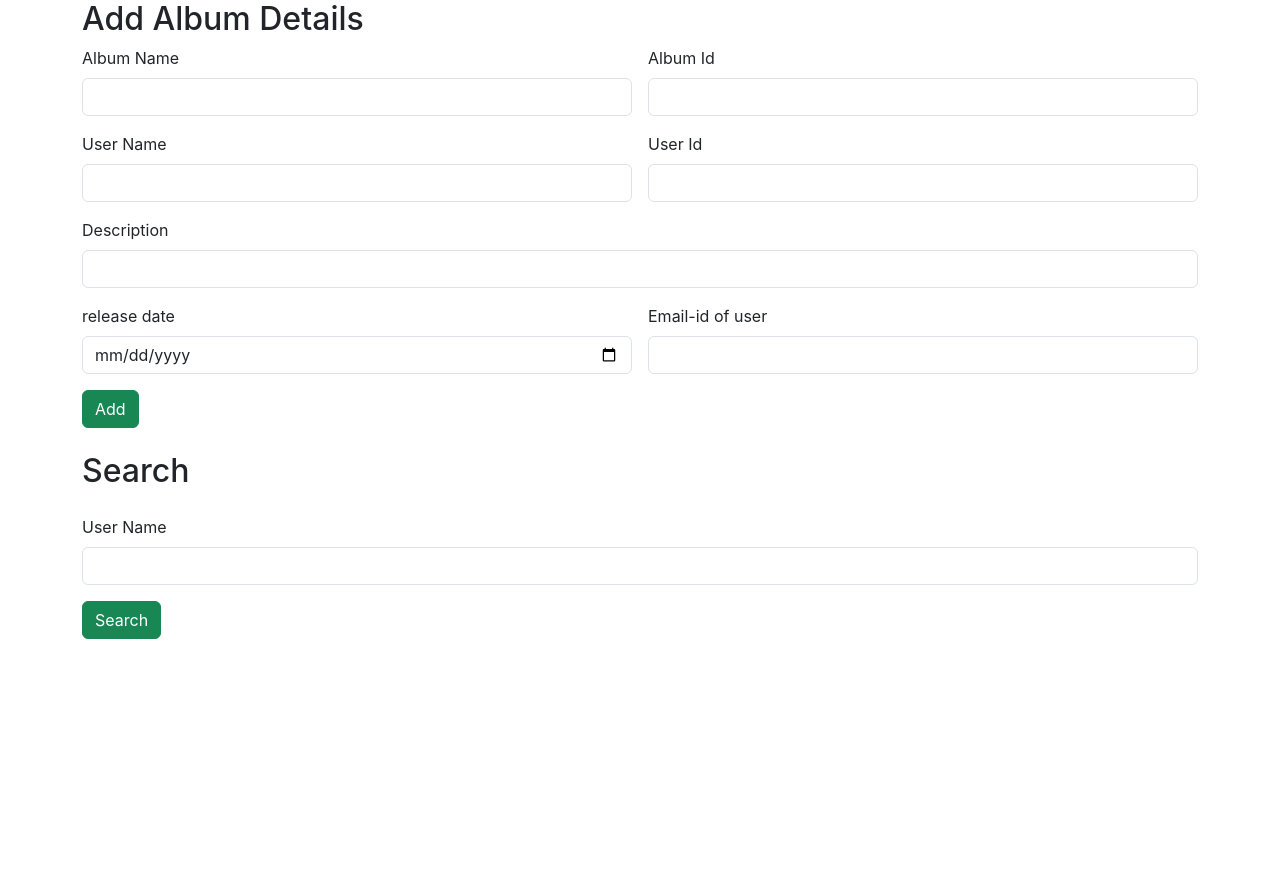
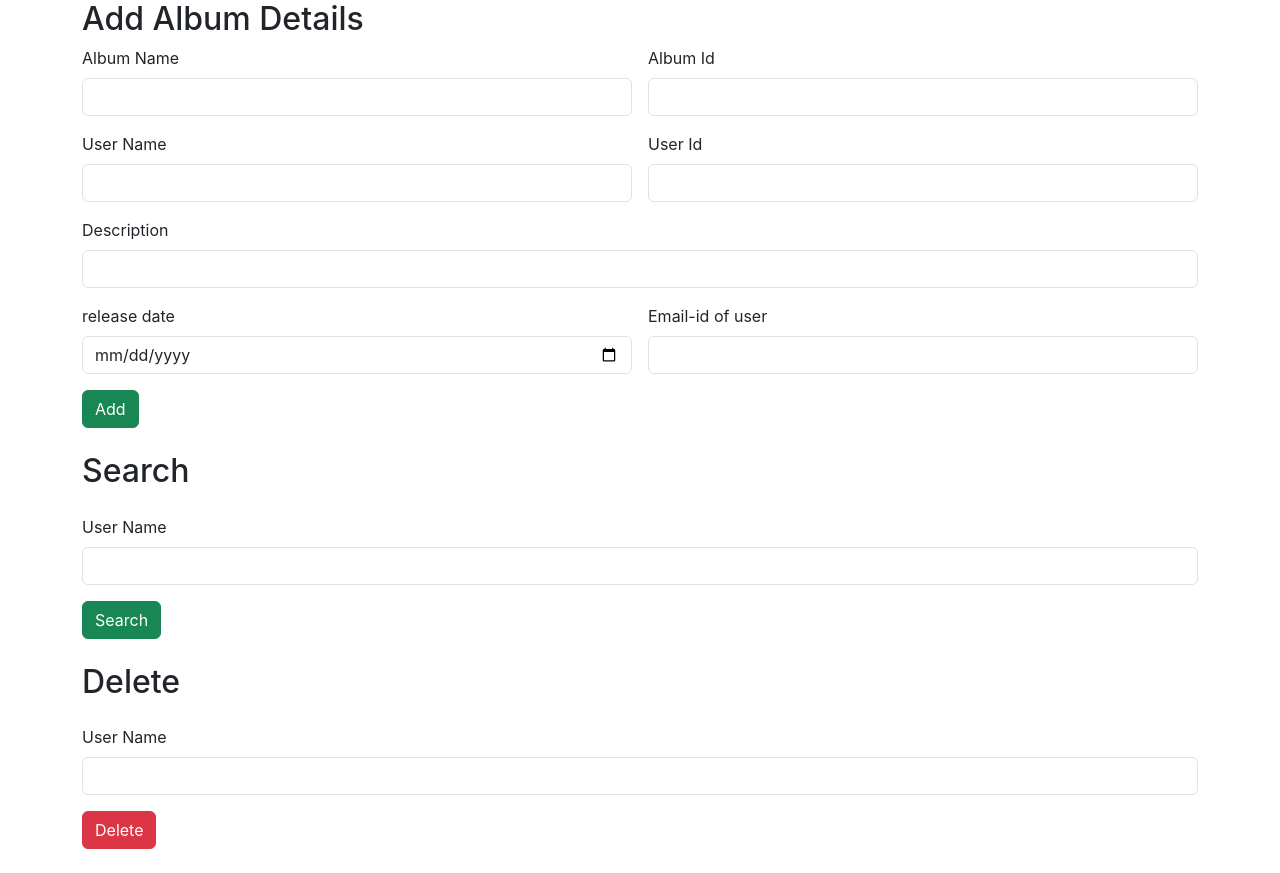
Before and after one commit to Gloriya2001/album-app-react, a React (Create React App) app: page / in a window 1280 px wide. Before the commit the page ends 800 px from the top, so only its background shows below. Built offline with nearby package versions, Linux system fonts and the light colour scheme.

Commit message:
Delete done

```diff
--- a/src/App.js
+++ b/src/App.js
@@ -2,15 +2,18 @@
 import './App.css';
 import Add from './components/Add';
 import Search from './components/Search';
+import Delete from './components/Delete';
 
 function App() {
   return (
     <div>
 
-<Add/>
-<br></br>
-<Search/>
-<br></br>
+      <Add />
+      <br></br>
+      <Search />
+      <br></br>
+      <Delete />
+      <br></br>
     </div>
   );
 }
--- /dev/null
+++ b/src/components/Delete.jsx
@@ -0,0 +1,38 @@
+import React from 'react'
+
+const Delete = () => {
+  return (
+    <div>
+
+<div className="container">
+        <div className="row">
+            <div className="col col-12 col-sm-12 col-md-12 col-lg-12 col-xl-12 col-xxl-12">
+
+            <div className="row g-3">
+
+                <h2>Delete</h2>
+
+                <div className="col col-12 col-sm-12 col-md-12 col-lg-12 col-xl-12 col-xxl-12">
+
+                <label htmlFor="" className="form-label">User Name</label>
+                <input type="text" className="form-control" />
+
+                </div>
+                <div className="col col-12 col-sm-12 col-md-12 col-lg-12 col-xl-12 col-xxl-12">
+
+                <button className="btn btn-danger">Delete</button>
+
+                </div>
+            </div>
+
+
+            </div>
+        </div>
+    </div>
+
+
+    </div>
+  )
+}
+
+export default Delete
```
